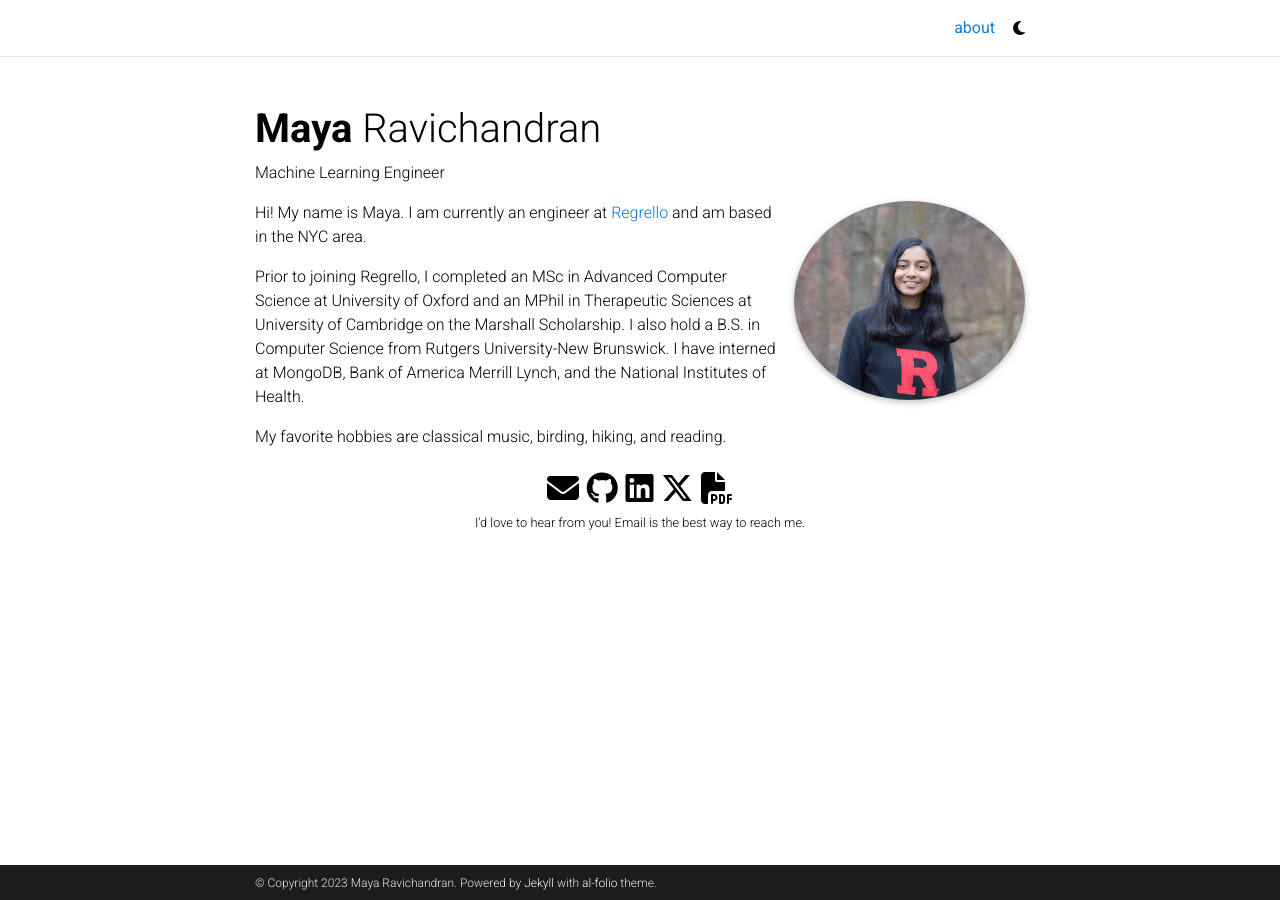
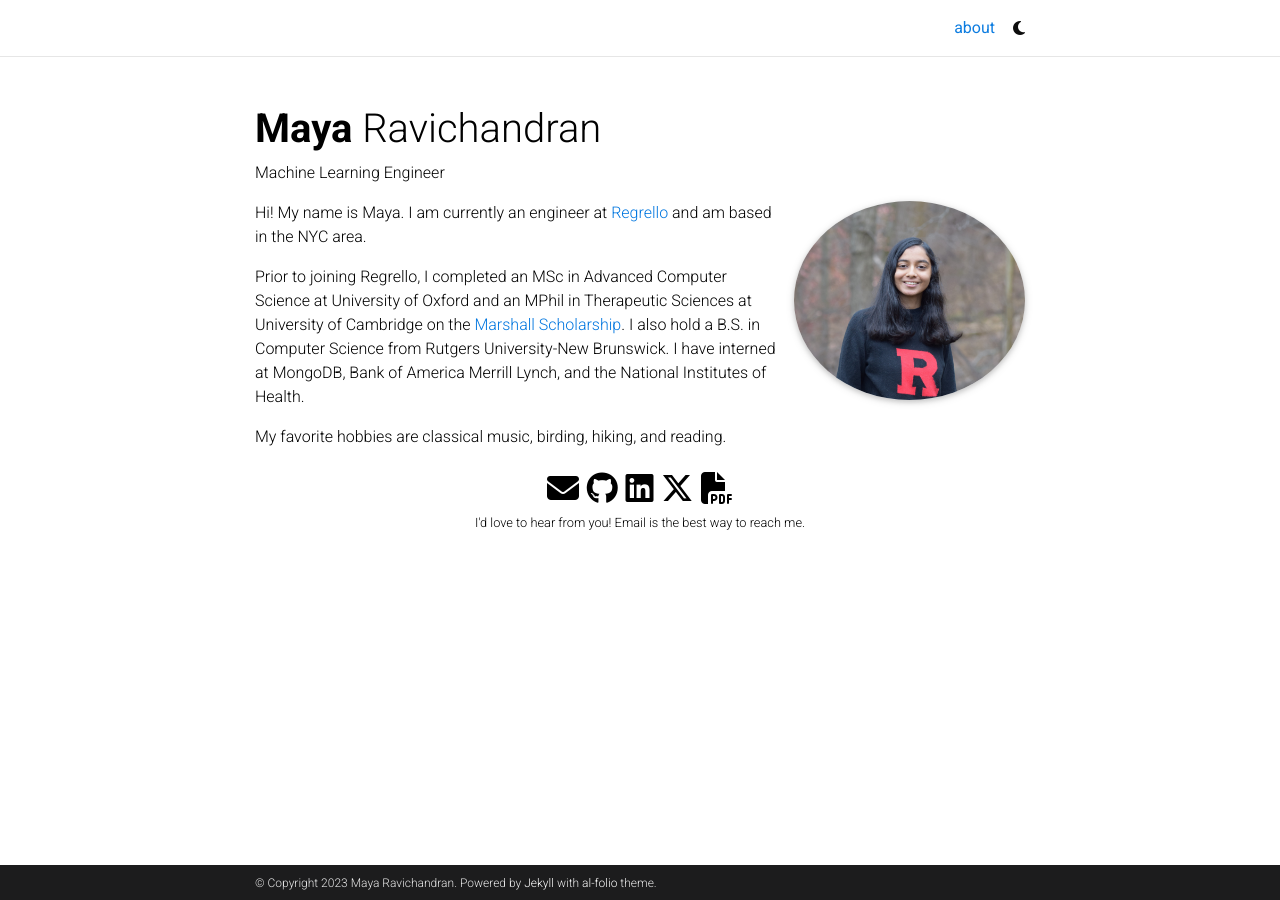
Before and after one commit to maravichandran/maravichandran.github.io, a Jekyll site: the page built from _pages/about.md, in a window 1280 px wide. Built offline with Jekyll 4.4.1, drawn with Linux system fonts in a browser that asks for light colours; full-size pictures stand in for the smaller copies a plugin makes; comment, search, counter and statistics services are not loaded; a style sheet for code colours, icons or effects is not loaded; part of the change alters nothing that is shown.

```diff
--- a/_pages/about.md
+++ b/_pages/about.md
@@ -18,7 +18,7 @@ social: true  # includes social icons at the bottom of the page
 
 Hi! My name is Maya. I am currently an engineer at [Regrello](https://regrello.com) and am based in the NYC area.
 
-Prior to joining Regrello, I completed an MSc in Advanced Computer Science at University of Oxford and an MPhil in Therapeutic Sciences at University of Cambridge on the Marshall Scholarship. I also hold a B.S. in Computer Science from Rutgers University-New Brunswick. I have interned at MongoDB, Bank of America Merrill Lynch, and the National Institutes of Health.
+Prior to joining Regrello, I completed an MSc in Advanced Computer Science at University of Oxford and an MPhil in Therapeutic Sciences at University of Cambridge on the [Marshall Scholarship](https://www.marshallscholarship.org/). I also hold a B.S. in Computer Science from Rutgers University-New Brunswick. I have interned at MongoDB, Bank of America Merrill Lynch, and the National Institutes of Health.
 
 My favorite hobbies are classical music, birding, hiking, and reading.
 
```
